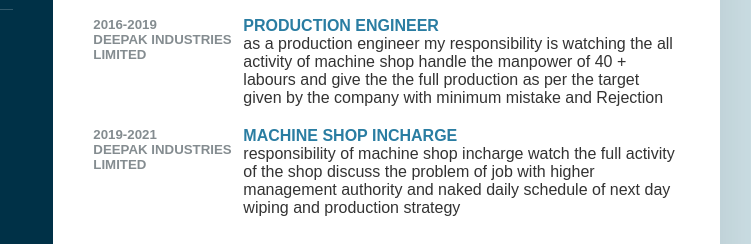
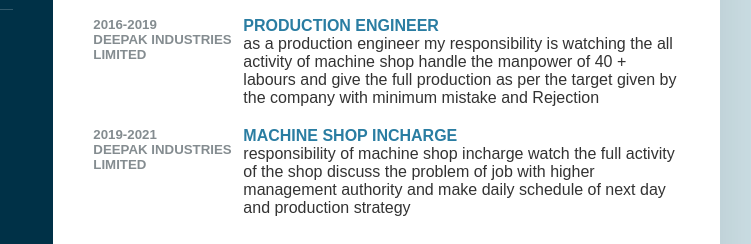
Before and after one commit to erasim/Fundamentals-of-web-development-The-Internet-Analogy-CSS-Selectors-CSS-Styli-...---Post-Class---, a plain HTML site: page index.html in a window 1280 px wide. Shown: the part 391-635 px from the top of the page, 420-1171 px from the left. Drawn offline with Linux system fonts and the light colour scheme.

Commit message:
Update index.html

```diff
--- a/index.html
+++ b/index.html
@@ -118,7 +118,7 @@
                     </div>
                     <div class="text">
                         <h4>Production Engineer</h4>
-                        <p> as a production engineer my responsibility is watching the all activity of machine shop handle the manpower of 40 + labours and give the the full production as per the target given by the company with minimum mistake and Rejection</p>
+                        <p> as a production engineer my responsibility is watching the all activity of machine shop handle the manpower of 40 + labours and give the full production as per the target given by the company with minimum mistake and Rejection</p>
                     </div>
                 </div>
                 <div class="box">
@@ -128,7 +128,7 @@
                     </div>
                     <div class="text">
                         <h4>Machine Shop Incharge</h4>
-                        <p> responsibility of machine shop incharge watch the full activity of the shop discuss the problem of job with higher management authority and naked daily schedule of next day wiping and production strategy</p>
+                        <p> responsibility of machine shop incharge watch the full activity of the shop discuss the problem of job with higher management authority and make daily schedule of next day and production strategy</p>
                     </div>
                 </div>
             </div>
```
